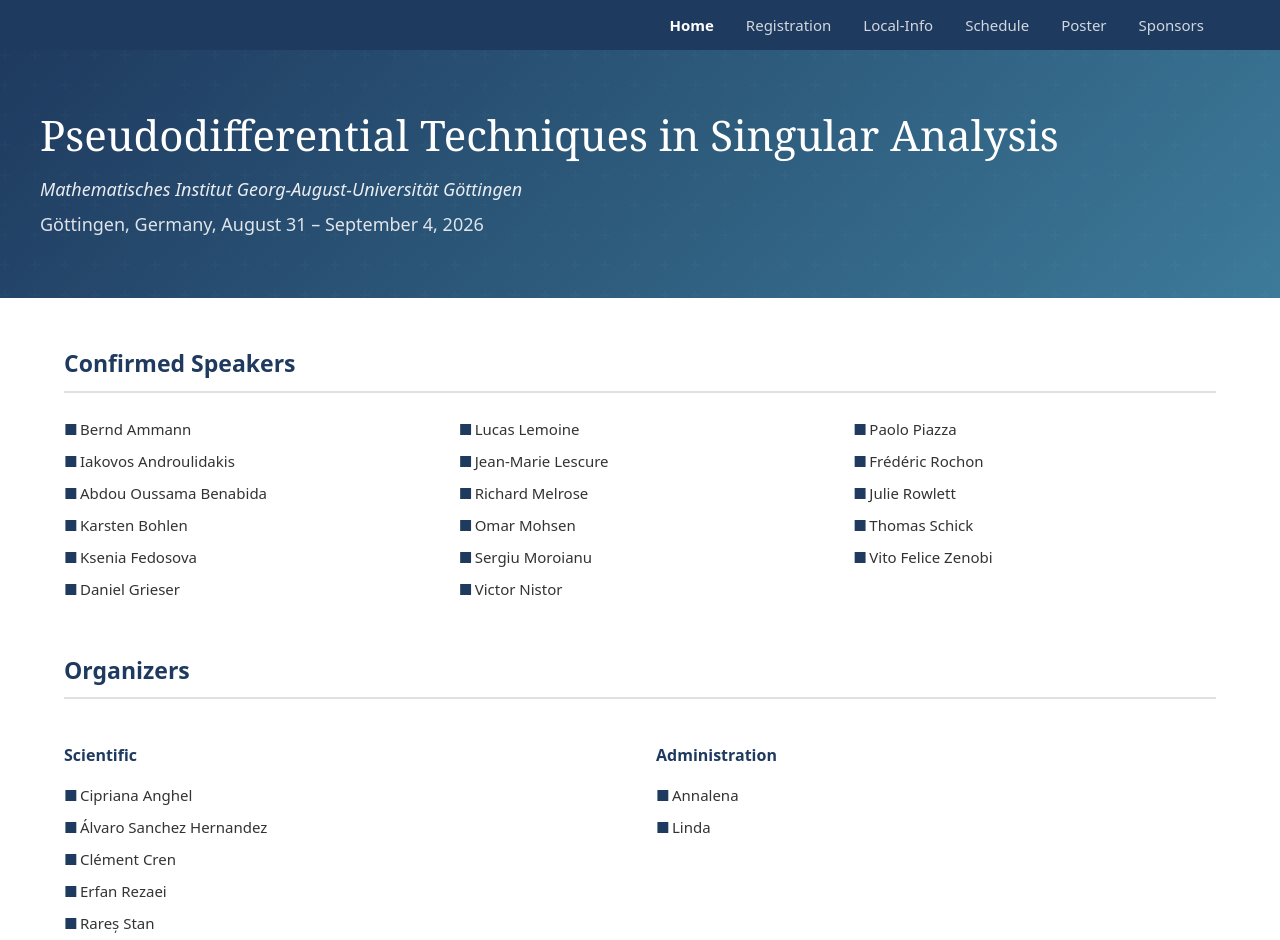
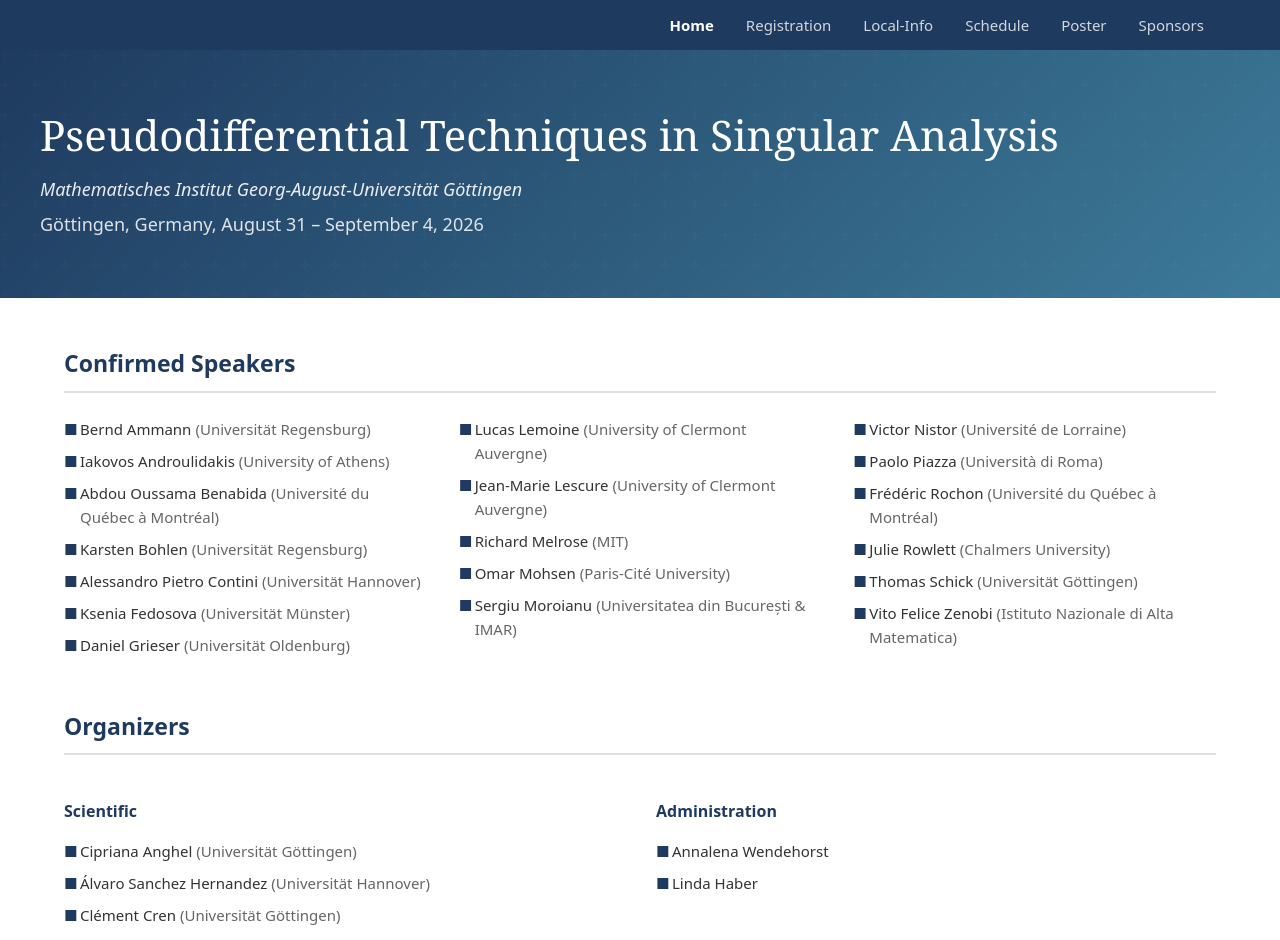
Before and after one commit to pseudo-singular-analysis/pseudo-singular-analysis.github.io, a React (Vite) app: page / in a window 1280 px wide. Shown: the top 940 px of the page. Built offline with nearby package versions, Linux system fonts and the light colour scheme.

Commit message:
animations added affiliations

```diff
--- a/src/components/Banner.jsx
+++ b/src/components/Banner.jsx
@@ -6,6 +6,31 @@ function Banner() {
       position: 'relative',
       overflow: 'hidden'
     }}>
+      {/* Animation keyframes */}
+      <style>{`
+        @keyframes slideDown {
+          from {
+            opacity: 0;
+            transform: translateY(-30px);
+          }
+          to {
+            opacity: 1;
+            transform: translateY(0);
+          }
+        }
+        .banner-title {
+          animation: slideDown 0.6s ease-out forwards;
+        }
+        .banner-institution {
+          animation: slideDown 0.6s ease-out 0.15s forwards;
+          opacity: 0;
+        }
+        .banner-date {
+          animation: slideDown 0.6s ease-out 0.3s forwards;
+          opacity: 0;
+        }
+      `}</style>
+
       {/* Subtle pattern overlay */}
       <div style={{
         position: 'absolute',
@@ -23,31 +48,40 @@ function Banner() {
         position: 'relative',
         zIndex: 1
       }}>
-        <h1 style={{
+        <h1
+          className="banner-title"
+          style={{
             fontSize: '42px',
             fontWeight: 400,
             color: '#ffffff',
             marginBottom: '16px',
             lineHeight: 1.2,
             fontFamily: 'Georgia, "Times New Roman", serif'
-        }}>
+          }}
+        >
           Pseudodifferential Techniques in Singular Analysis
         </h1>
 
-        <p style={{
+        <p
+          className="banner-institution"
+          style={{
             fontSize: '18px',
             color: 'rgba(255, 255, 255, 0.9)',
             marginBottom: '8px',
             fontStyle: 'italic'
-        }}>
+          }}
+        >
           Mathematisches Institut Georg-August-Universität Göttingen
         </p>
 
-        <p style={{
+        <p
+          className="banner-date"
+          style={{
             fontSize: '18px',
             color: 'rgba(255, 255, 255, 0.85)',
             fontWeight: 500
-        }}>
+          }}
+        >
           Göttingen, Germany, August 31 – September 4, 2026
         </p>
       </div>
--- a/src/pages/Home.jsx
+++ b/src/pages/Home.jsx
@@ -1,35 +1,36 @@
 function Home() {
   const speakers = [
-    'Bernd Ammann',
-    'Iakovos Androulidakis',
-    'Abdou Oussama Benabida',
-    'Karsten Bohlen',
-    'Ksenia Fedosova',
-    'Daniel Grieser',
-    'Lucas Lemoine',
-    'Jean-Marie Lescure',
-    'Richard Melrose',
-    'Omar Mohsen',
-    'Sergiu Moroianu',
-    'Victor Nistor',
-    'Paolo Piazza',
-    'Frédéric Rochon',
-    'Julie Rowlett',
-    'Thomas Schick',
-    'Vito Felice Zenobi',
+    { name: 'Bernd Ammann', affiliation: 'Universität Regensburg' },
+    { name: 'Iakovos Androulidakis', affiliation: 'University of Athens' },
+    { name: 'Abdou Oussama Benabida', affiliation: 'Université du Québec à Montréal' },
+    { name: 'Karsten Bohlen', affiliation: 'Universität Regensburg' },
+    { name: 'Alessandro Pietro Contini', affiliation: 'Universität Hannover' },
+    { name: 'Ksenia Fedosova', affiliation: 'Universität Münster' },
+    { name: 'Daniel Grieser', affiliation: 'Universität Oldenburg' },
+    { name: 'Lucas Lemoine', affiliation: 'University of Clermont Auvergne' },
+    { name: 'Jean-Marie Lescure', affiliation: 'University of Clermont Auvergne' },
+    { name: 'Richard Melrose', affiliation: 'MIT' },
+    { name: 'Omar Mohsen', affiliation: 'Paris-Cité University' },
+    { name: 'Sergiu Moroianu', affiliation: 'Universitatea din București & IMAR' },
+    { name: 'Victor Nistor', affiliation: 'Université de Lorraine' },
+    { name: 'Paolo Piazza', affiliation: 'Università di Roma' },
+    { name: 'Frédéric Rochon', affiliation: 'Université du Québec à Montréal' },
+    { name: 'Julie Rowlett', affiliation: 'Chalmers University' },
+    { name: 'Thomas Schick', affiliation: 'Universität Göttingen' },
+    { name: 'Vito Felice Zenobi', affiliation: 'Istituto Nazionale di Alta Matematica' },
   ]
 
   const scientificOrganizers = [
-    'Cipriana Anghel',
-    'Álvaro Sanchez Hernandez',
-    'Clément Cren',
-    'Erfan Rezaei',
-    'Rareș Stan',
+    { name: 'Cipriana Anghel', affiliation: 'Universität Göttingen' },
+    { name: 'Álvaro Sanchez Hernandez', affiliation: 'Universität Hannover' },
+    { name: 'Clément Cren', affiliation: 'Universität Göttingen' },
+    { name: 'Erfan Rezaei', affiliation: 'Universität Göttingen' },
+    { name: 'Rareș Stan', affiliation: 'IMAR Bucharest' },
   ]
 
   const administration = [
-    'Annalena',
-    'Linda',
+    'Annalena Wendehorst',
+    'Linda Haber',
   ]
 
   const sectionTitleStyle = {
@@ -67,20 +68,21 @@ function Home() {
   return (
     <div>
       {/* Confirmed Speakers Section */}
-      <section style={{ marginBottom: '48px' }}>
+      <section className="section-speakers" style={{ marginBottom: '48px' }}>
         <h2 style={sectionTitleStyle}>Confirmed Speakers</h2>
         <div className="speakers-list">
           {speakers.map((speaker, index) => (
-            <div key={index} style={listItemStyle}>
+            <div key={index} style={{ ...listItemStyle, breakInside: 'avoid' }}>
               <span style={bulletStyle}>■</span>
-              {speaker}
+              <span style={{ fontWeight: 500 }}>{speaker.name}</span>
+              <span style={{ color: '#666', marginLeft: '4px' }}>({speaker.affiliation})</span>
             </div>
           ))}
         </div>
       </section>
 
       {/* Organizers Section */}
-      <section>
+      <section className="section-organizers">
         <h2 style={sectionTitleStyle}>Organizers</h2>
 
         <div style={{
@@ -94,7 +96,8 @@ function Home() {
             {scientificOrganizers.map((organizer, index) => (
               <div key={index} style={listItemStyle}>
                 <span style={bulletStyle}>■</span>
-                {organizer}
+                <span style={{ fontWeight: 500 }}>{organizer.name}</span>
+                <span style={{ color: '#666', marginLeft: '4px' }}>({organizer.affiliation})</span>
               </div>
             ))}
           </div>
@@ -112,8 +115,29 @@ function Home() {
         </div>
       </section>
 
-      {/* Responsive styles */}
+      {/* Animations and responsive styles */}
       <style>{`
+        @keyframes slideFromRight {
+          from {
+            opacity: 0;
+            transform: translateX(40px);
+          }
+          to {
+            opacity: 1;
+            transform: translateX(0);
+          }
+        }
+
+        .section-speakers {
+          animation: slideFromRight 0.6s ease-out 0.2s forwards;
+          opacity: 0;
+        }
+
+        .section-organizers {
+          animation: slideFromRight 0.6s ease-out 0.4s forwards;
+          opacity: 0;
+        }
+
         .speakers-list {
           column-count: 3;
           column-gap: 32px;
--- a/src/pages/Registration.jsx
+++ b/src/pages/Registration.jsx
@@ -2,7 +2,7 @@ function Registration() {
   return (
     <section className="text-center">
       <h2 className="text-3xl font-bold text-gray-900 mb-4">Registration</h2>
-      <p className="text-gray-600">Registration details will be added here.</p>
+      <p className="text-gray-600">Conference registration will open soon.</p>
     </section>
   )
 }
```
Lines whose indentation alone changed are shown as unchanged.
